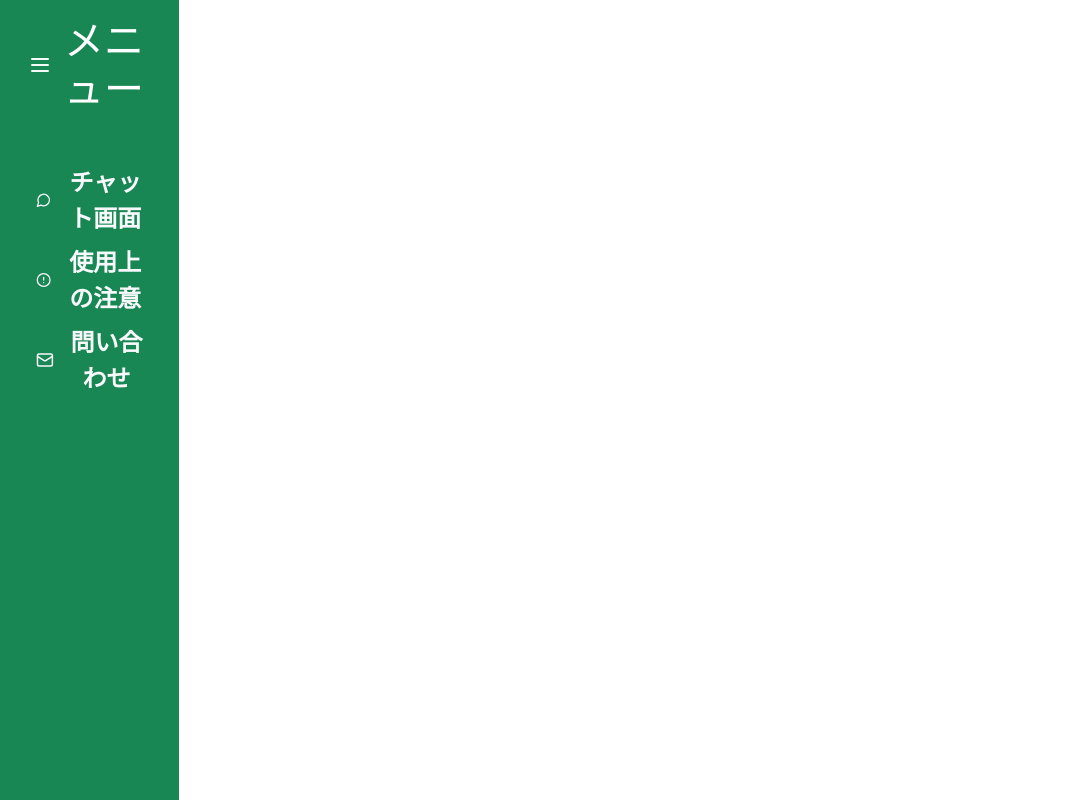
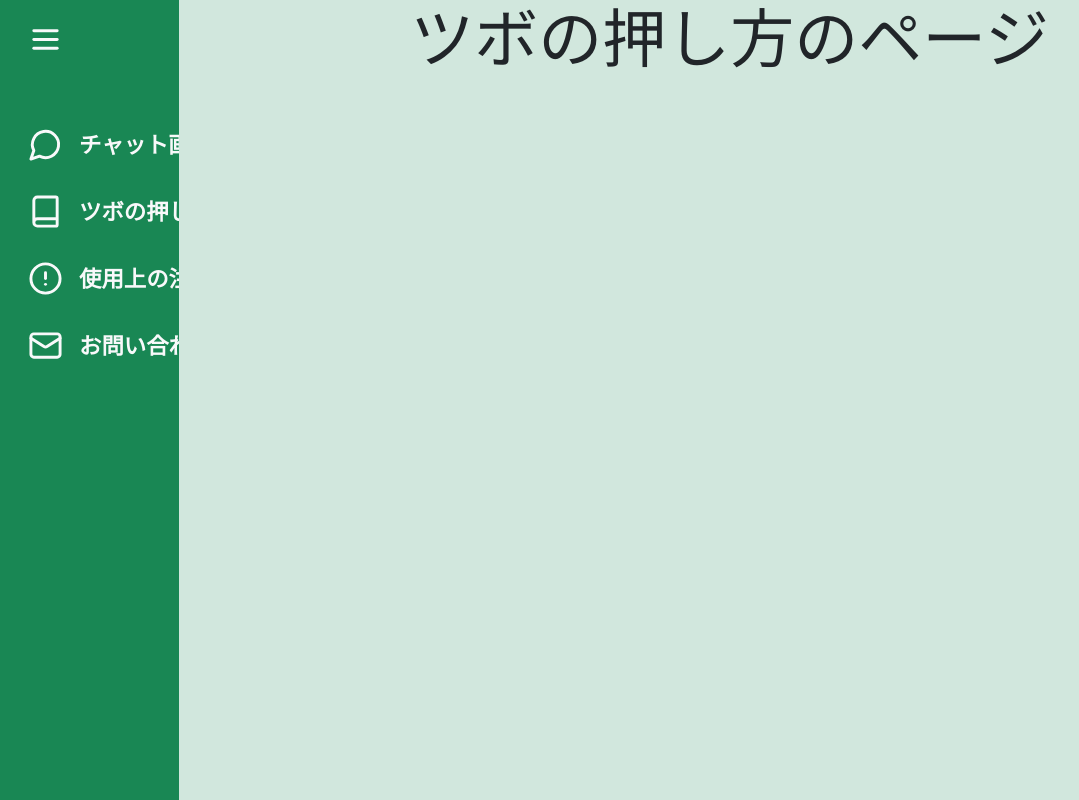
Before and after one commit to minminseo/Tsubo-frontend, a React (Create React App) app: page /guide in a window 1280 px wide. Shown: the whole page, without its empty margins (0-1079 px from the left). Built offline with nearby package versions, Linux system fonts and the light colour scheme; the HTML template or start-up script is replaced by a standard one.

Commit message:
-サイドバーのUI変更。新しくツボの押し方のページをGuide.tsxとして追加して、サイドバーにも追加。

```diff
--- a/src/App.tsx
+++ b/src/App.tsx
@@ -2,10 +2,10 @@ import React, { useState } from 'react';
 import { BrowserRouter, Route, Routes } from 'react-router-dom';
 import SideBar from './components/SideBar';
 import Chat from './components/Chat';
+import Guide from './components/Guide';
+import Caution from './components/Caution';
 import Contact from './components/Contact';
-import Caution from './components/Caution';
 import { Menu } from 'lucide-react';
-
 
 const App = () => {
   const [isSidebarOpen, setIsSidebarOpen] = useState(true);
@@ -27,14 +27,15 @@ const App = () => {
             style={{ border: 'none' }}
             onClick={toggleSidebar}
           >
-            <Menu />
+            <Menu size={35}/>
           </button>
         )}
         <div className="flex-grow-1 d-flex flex-column">
           <Routes>
             <Route path="/" element={<Chat />} />
+            <Route path="/guide" element={<Guide />} />
+            <Route path="/caution" element={<Caution />} />
             <Route path="/contact" element={<Contact />} />
-            <Route path="/caution" element={<Caution />} />
           </Routes>
         </div>
       </div>
--- /dev/null
+++ b/src/components/Guide.tsx
@@ -0,0 +1,10 @@
+const Chat = () => {
+
+    return (
+        <div className="d-flex justify-content-center h-100 bg-success-subtle">
+                <h2 className="display-3">ツボの押し方のページ</h2>
+        </div>
+    );
+};
+
+export default Chat;
--- a/src/components/SideBar.tsx
+++ b/src/components/SideBar.tsx
@@ -1,6 +1,6 @@
 import React from 'react';
 import { Link } from 'react-router-dom';
-import { MessageCircle, AlertCircle, Mail, Menu } from 'lucide-react';
+import { MessageCircle, AlertCircle, Mail, Menu, Book } from 'lucide-react';
 
 interface Props {
     isSidebarOpen: boolean;
@@ -10,36 +10,61 @@ interface Props {
 const SideBar = ({ isSidebarOpen, toggleSidebar }: Props) => {
     return (
         <div className={`sidebar bg-success text-white ${isSidebarOpen ? 'open' : ''}`}
-        style={{
+            style={{
 
-            width: isSidebarOpen ? '14%' : '0%',
-            transition: 'width 0.3s ease-in-out',
-            overflow: 'hidden'
-        }}>
-            <div className="p-3" style={{
-                opacity: isSidebarOpen ? 1 : 0,
+                width: isSidebarOpen ? '14%' : '4.8%',
+                transition: 'width 0.3s ease-in-out',
+                overflow: 'hidden'
+            }}>
+            <div className="m-3" style={{
+                opacity: isSidebarOpen ? 1 : 1,
                 transition: 'opacity 0.3s ease-in-out',
             }}>
-                <div className="d-flex justify-content-between align-items-center mb-5">
-                    <button className="btn btn-outline-light" onClick={toggleSidebar} style={{ border: 'none' }}>
-                        <Menu />
+                <div className="d-flex justify-content-between align-items-center">
+                    <button className="btn btn-outline-light mb-5" onClick={toggleSidebar} style={{ border: 'none' }}>
+                        <Menu size={35} />
                     </button>
-                    <h2 className="mb-0 display-6">メニュー</h2>
                 </div>
                 <ul className="nav flex-column">
                     <li className="nav-item">
-                        <Link to="/" className="btn btn-outline-light d-flex justify-content-start align-items-center py-1 fw-bold" style={{ fontSize: '1.5rem', border: 'none' }}>
-                            <MessageCircle className="m-2"/>チャット画面
+                        <Link to="/" className="btn btn-outline-light d-flex justify-content-start align-items-center py-3 fw-bold" style={{ fontSize: '1.4rem', border: 'none', whiteSpace: 'nowrap', overflow: 'hidden' }}>
+                            <MessageCircle size={35} />
+                            <div className="ms-3"
+                                style={{
+                                    opacity: isSidebarOpen ? 1 : 0,
+                                    transition: 'opacity 0.3s ease-in-out',
+                                }}>チャット画面</div>
                         </Link>
                     </li>
                     <li className="nav-item">
-                        <Link to="/caution" className="btn btn-outline-light d-flex justify-content-start align-items-center py-1 fw-bold" style={{ fontSize: '1.5rem', border: 'none' }}>
-                            <AlertCircle className="m-2"/>使用上の注意
+                        <Link to="/guide" className="btn btn-outline-light d-flex justify-content-start align-items-center py-3 fw-bold" style={{ fontSize: '1.4rem', border: 'none', whiteSpace: 'nowrap', overflow: 'hidden' }}>
+                            <Book size={35} />
+                            <div className="ms-3"
+                                style={{
+                                    opacity: isSidebarOpen ? 1 : 0,
+                                    transition: 'opacity 0.3s ease-in-out',
+                                }}>ツボの押し方</div>
                         </Link>
                     </li>
                     <li className="nav-item">
-                        <Link to="/contact" className="btn btn-outline-light d-flex justify-content-start align-items-center py-1 fw-bold" style={{ fontSize: '1.5rem', border: 'none' }}>
-                            <Mail className="m-2"/>問い合わせ
+                        <Link to="/caution" className="btn btn-outline-light d-flex justify-content-start align-items-center py-3 fw-bold" style={{ fontSize: '1.4rem', border: 'none', whiteSpace: 'nowrap', overflow: 'hidden' }}>
+                            <AlertCircle size={35} />
+                            <div className="ms-3"
+                                style={{
+                                    opacity: isSidebarOpen ? 1 : 0,
+                                    transition: 'opacity 0.3s ease-in-out',
+                                }}>使用上の注意</div>
+                        </Link>
+                    </li>
+                    <li className="nav-item">
+                        <Link to="/contact" className="btn btn-outline-light d-flex justify-content-start align-items-center py-3 fw-bold" style={{ fontSize: '1.4rem', border: 'none', whiteSpace: 'nowrap', overflow: 'hidden' }}>
+                            <Mail size={35} />
+                            <div className="ms-3"
+                                style={{
+                                    opacity: isSidebarOpen ? 1 : 0,
+                                    transition: 'opacity 0.3s ease-in-out',
+                                }}>お問い合わせ</div>
+
                         </Link>
                     </li>
                 </ul>
```
